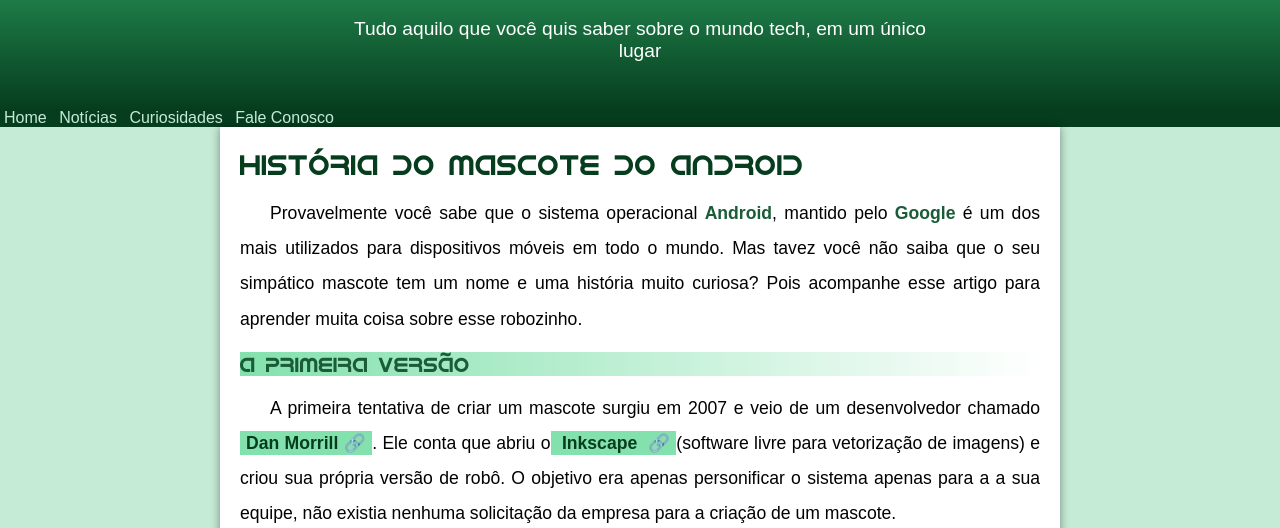
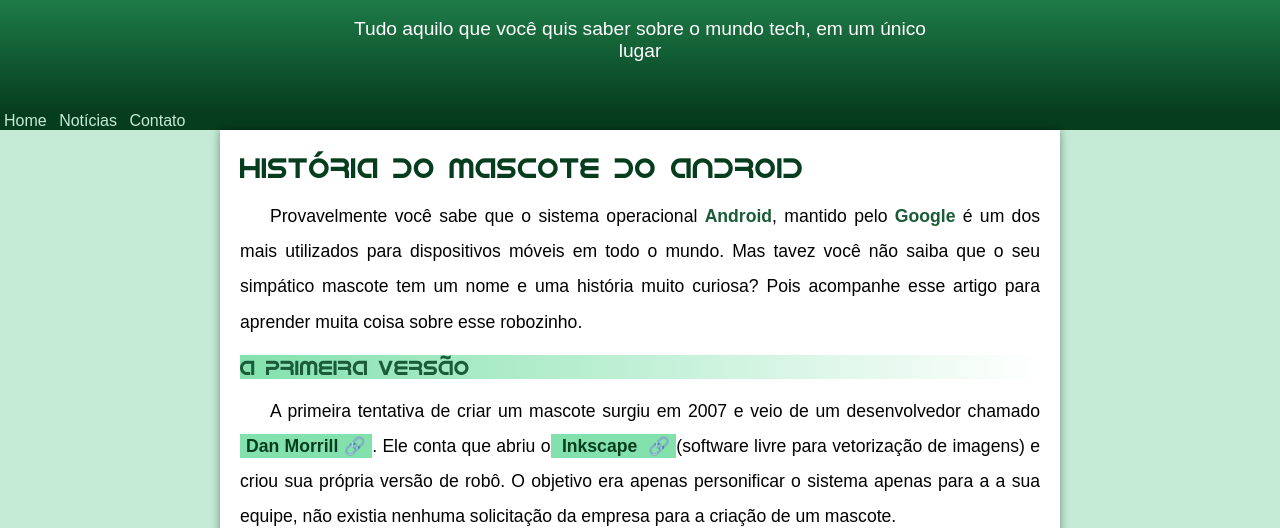
Before and after one commit to davi273/projeto-android, a plain HTML site: page index.html in a window 1280 px wide. Shown: the part 81-609 px from the top of the page. Drawn offline with Linux system fonts and the light colour scheme; a web font is replaced by a local one.

Commit message:
problema de padding corrigido

```diff
--- a/estilo/style.css
+++ b/estilo/style.css
@@ -50,7 +50,7 @@ header>p{
     padding-left: 10px;
     margin: auto;
     text-shadow: rgba(0, 0, 0, 0.422);
-    margin-bottom: 30px;
+    padding-bottom: 50px;
     }
     nav{
         background-color: #063d1e;
--- a/index.html
+++ b/index.html
@@ -16,8 +16,8 @@
     <nav>
         <a href="#">Home</a>
         <a href="#">Notícias</a>
-        <a href="#">Curiosidades</a>
-        <a href="#">Fale Conosco</a>
+        <a href="#">Contato</a>
+
     </nav>
     <main>
         <article>
@@ -55,7 +55,7 @@
 
             <div class="video"><iframe width="560" height="315" src="https://www.youtube.com/embed/l2UDgpLz20M" title="YouTube video player" frameborder="0" allow="accelerometer; autoplay; clipboard-write; encrypted-media; gyroscope; picture-in-picture; web-share" allowfullscreen></iframe></div>
 
-            [ <aside>
+             <aside>
                 <h3>Quer aprender mais?</h3>
                 <p>Outro assunto curioso em relação ao Android é que cada versão sempre foi nomeada em homenagem a um doce, em ordem alfabética a partir da versão 1.5 até a 9.0.</p>
                 <ul>
```
